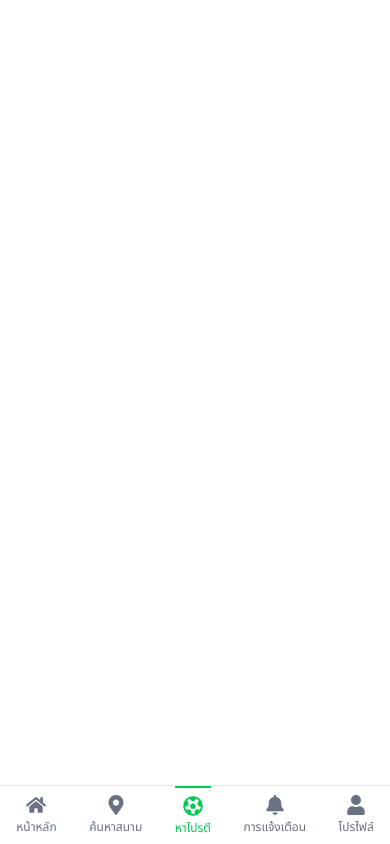
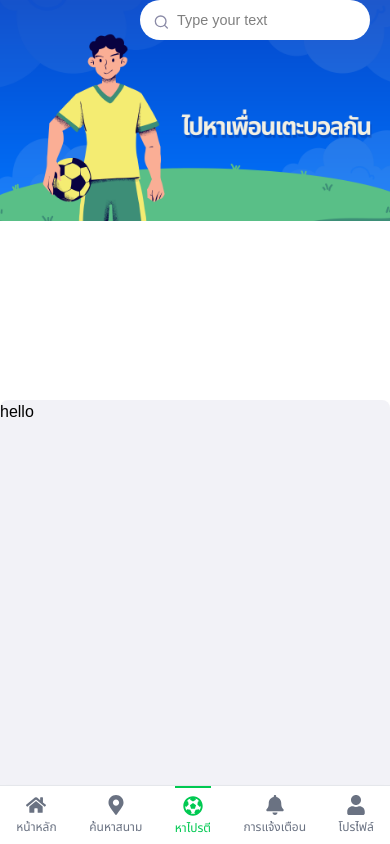
Before and after one commit to Theeraphath/kickhub, a React (Vite) app in the folder frontend/kickhub/: page /team in a window 390 px wide. Built offline with nearby package versions, Linux system fonts and the light colour scheme.

Commit message:
ปวดหัวจัด

```diff
--- a/frontend/kickhub/package.json
+++ b/frontend/kickhub/package.json
@@ -16,6 +16,7 @@
     "react-dom": "^19.1.1",
     "react-icons": "^5.5.0",
     "react-router-dom": "^7.9.4",
+    "styled-components": "^6.1.19",
     "tailwindcss": "^4.1.15"
   },
   "devDependencies": {
--- a/frontend/kickhub/src/App.jsx
+++ b/frontend/kickhub/src/App.jsx
@@ -16,7 +16,8 @@ function App() {
         <Route path="/reserve" element={<Reserve />} />
         <Route path="/Login" element={<Login />} />
         <Route path="/prompypay" element={<Promptpay />} /> */}
-        <Route path="/" element={< CreateParty/>} />
+        <Route path="/" element={<Home />} />
+        <Route path="/team" element={< CreateParty/>} />
       </Routes>
       <BottomNav />
     </Router>
--- a/frontend/kickhub/src/components/CreateParty.jsx
+++ b/frontend/kickhub/src/components/CreateParty.jsx
@@ -1,12 +1,144 @@
+import findparty from "../../public/party2.png";
+import styled from "styled-components";
 export default function CreateParty() {
-
-
-
-    return (
-        <div>
-            <h1>CreateParty</h1>
-        </div>
-     );
+  return (
+    <div>
+      <div className="header w-[24.5rem] h-[10rem] ">
+        <StyledWrapper className="absolute left-35">
+          <form className="form">
+            <button>
+              <svg
+                width={17}
+                height={16}
+                fill="none"
+                xmlns="http://www.w3.org/2000/svg"
+                role="img"
+                aria-labelledby="search"
+              >
+                <path
+                  d="M7.667 12.667A5.333 5.333 0 107.667 2a5.333 5.333 0 000 10.667zM14.334 14l-2.9-2.9"
+                  stroke="currentColor"
+                  strokeWidth="1.333"
+                  strokeLinecap="round"
+                  strokeLinejoin="round"
+                />
+              </svg>
+            </button>
+            <input
+              className="input"
+              placeholder="Type your text"
+              required
+              type="text"
+            />
+            <button className="reset" type="reset">
+              <svg
+                xmlns="http://www.w3.org/2000/svg"
+                className="h-6 w-6"
+                fill="none"
+                viewBox="0 0 24 24"
+                stroke="currentColor"
+                strokeWidth={2}
+              >
+                <path
+                  strokeLinecap="round"
+                  strokeLinejoin="round"
+                  d="M6 18L18 6M6 6l12 12"
+                />
+              </svg>
+            </button>
+          </form>
+        </StyledWrapper>
+        <img src={findparty} alt="" />
+      </div>
+      {/* //header{*} */}
+      <div className="container absolute bottom-1 rounded-t-lg bg-[#F2F2F7] h-[27.5rem] md:bottom-130">
+        <h1>hello</h1>
+      </div>
+    </div>
+  );
 }
 
-;
+const StyledWrapper = styled.div`
+  /* From uiverse.io by @satyamchaudharydev */
+  /* removing default style of button */
+
+  .form button {
+    border: none;
+    background: none;
+    color: #8b8ba7;
+  }
+  /* styling of whole input container */
+  .form {
+    --timing: 0.3s;
+    --width-of-input: 230px;
+    --height-of-input: 40px;
+    --border-height: 2px;
+    --input-bg: #fff;
+    --border-color: #2f2ee9;
+    --border-radius: 30px;
+    --after-border-radius: 1px;
+    position: relative;
+    width: var(--width-of-input);
+    height: var(--height-of-input);
+    display: flex;
+    align-items: center;
+    padding-inline: 0.8em;
+    border-radius: var(--border-radius);
+    transition: border-radius 0.5s ease;
+    background: var(--input-bg, #fff);
+  }
+  /* styling of Input */
+  .input {
+    font-size: 0.9rem;
+    background-color: transparent;
+    width: 100%;
+    height: 100%;
+    padding-inline: 0.5em;
+    padding-block: 0.7em;
+    border: none;
+  }
+  /* styling of animated border */
+  .form:before {
+    content: "";
+    position: absolute;
+    background: var(--border-color);
+    transform: scaleX(0);
+    transform-origin: center;
+    width: 100%;
+    height: var(--border-height);
+    left: 0;
+    bottom: 0;
+    border-radius: 1px;
+    transition: transform var(--timing) ease;
+  }
+  /* Hover on Input */
+  .form:focus-within {
+    border-radius: var(--after-border-radius);
+  }
+
+  input:focus {
+    outline: none;
+  }
+  /* here is code of animated border */
+  .form:focus-within:before {
+    transform: scale(1);
+  }
+  /* styling of close button */
+  /* == you can click the close button to remove text == */
+  .reset {
+    border: none;
+    background: none;
+    opacity: 0;
+    visibility: hidden;
+  }
+  /* close button shown when typing */
+  input:not(:placeholder-shown) ~ .reset {
+    opacity: 1;
+    visibility: visible;
+  }
+  /* sizing svg icons */
+  .form svg {
+    width: 17px;
+    margin-top: 3px;
+  }
+`;
```
Also changed, not shown: frontend/kickhub/public/party2.png (added), 1 other file (tests, documents, lock files or other folders).
